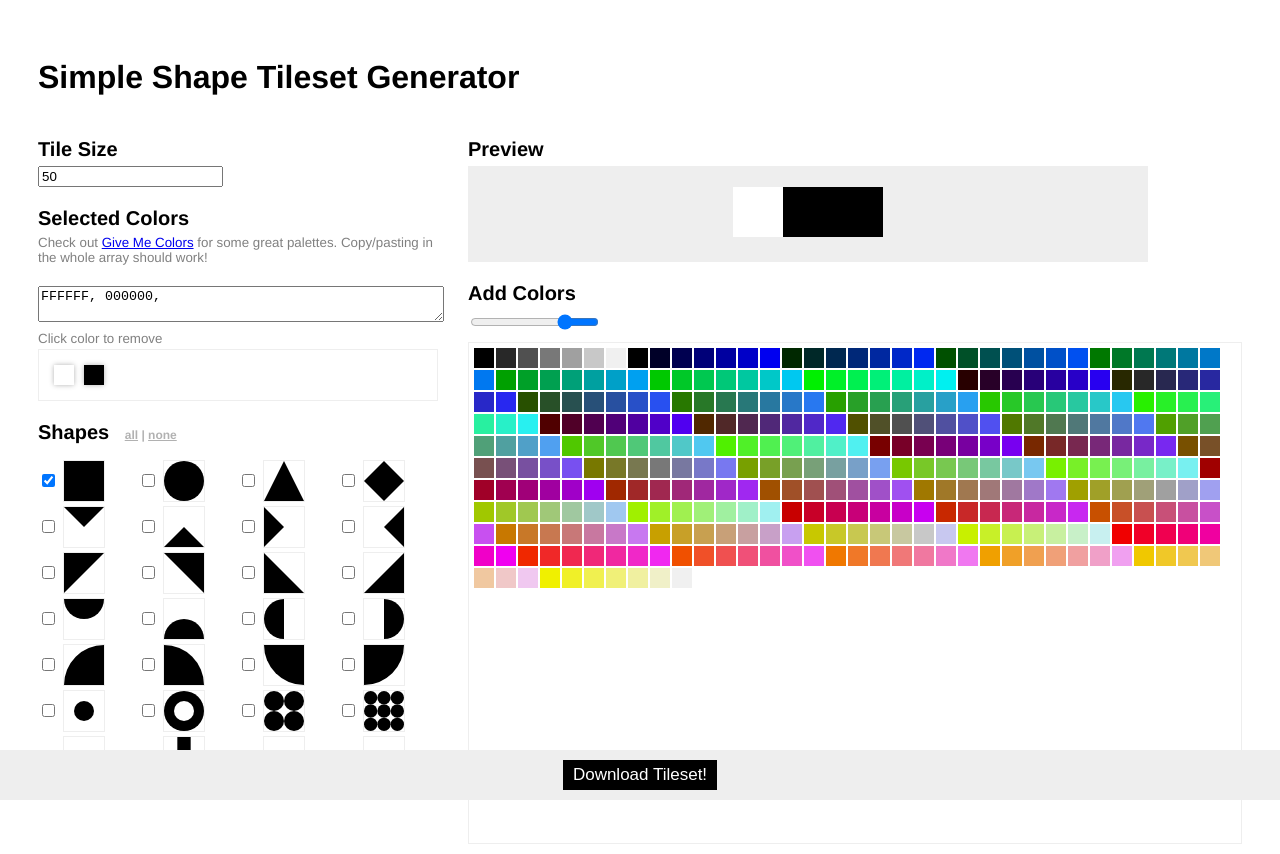
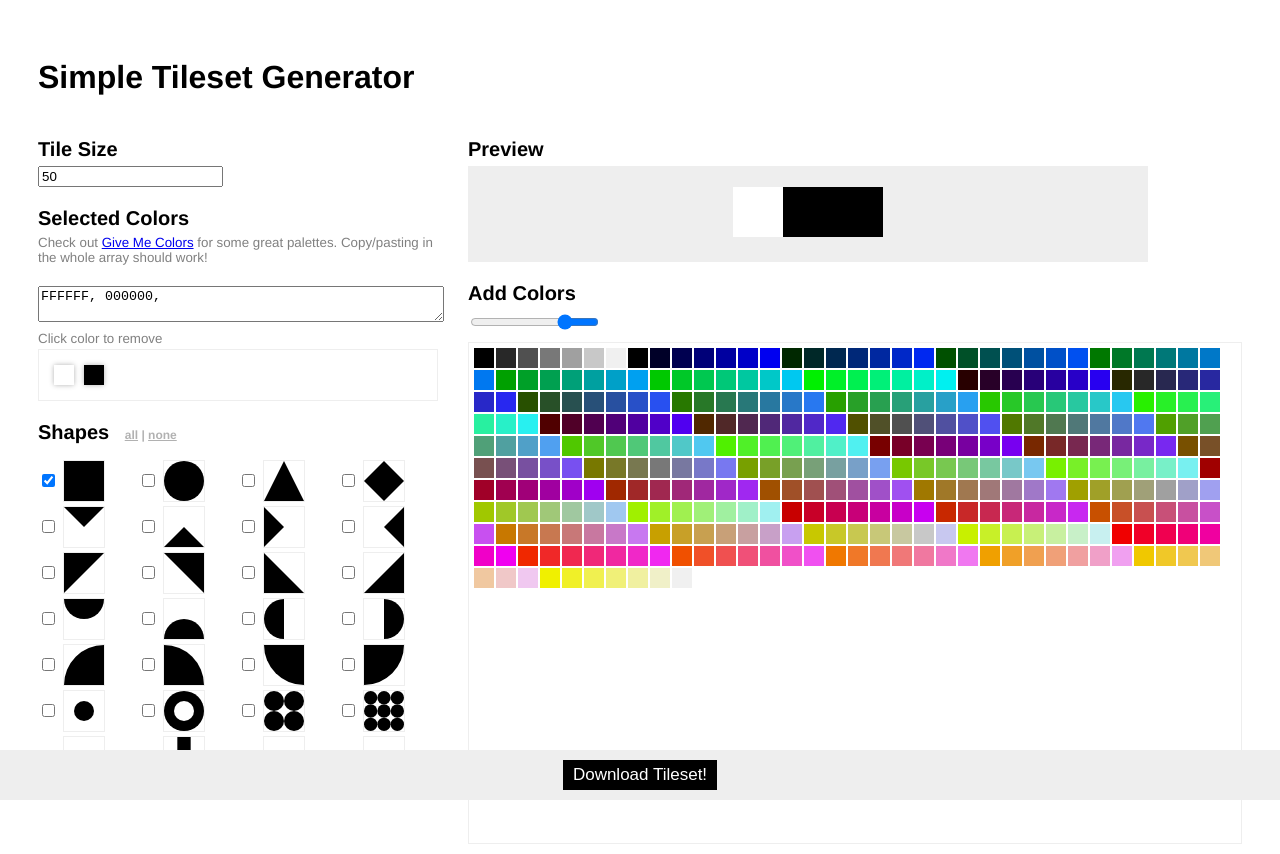
Before and after one commit to laffan/simple-tileset-generator, a plain HTML site: page index.html in a window 1280 px wide. Drawn offline with Linux system fonts and the light colour scheme.

Commit message:
Renaming

```diff
--- a/index.html
+++ b/index.html
@@ -2,7 +2,7 @@
 <html>
 
 <head>
-  <title>Simple Shape Tileset Generator</title>
+  <title>Simple Tileset Generator</title>
 
   <style>
     html,
@@ -154,8 +154,7 @@
 <body>
 
   <header>
-    <h1>Simple Shape Tileset Generator</h1>
-
+    <h1>Simple Tileset Generator</h1>
   </header>
 
   <div class="Columns">
```
Also changed, not shown: README.md.
